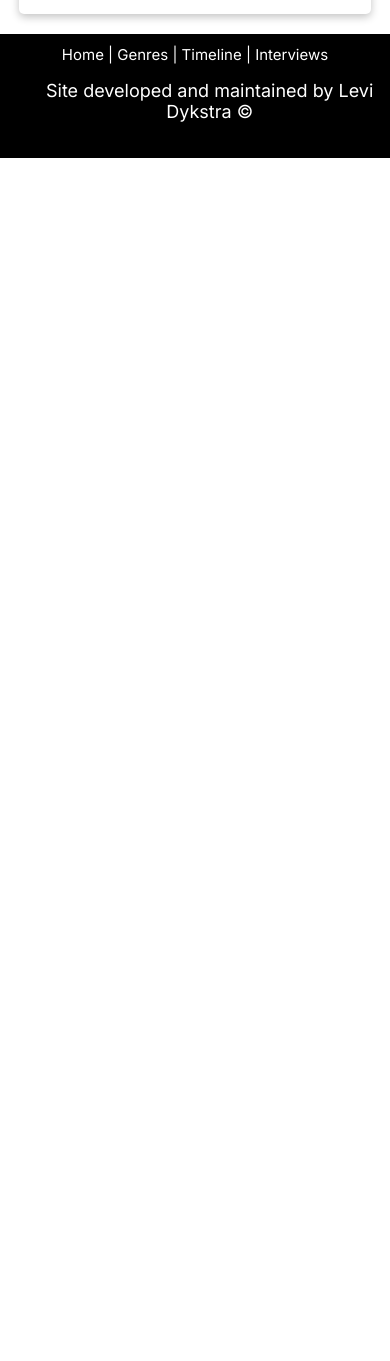
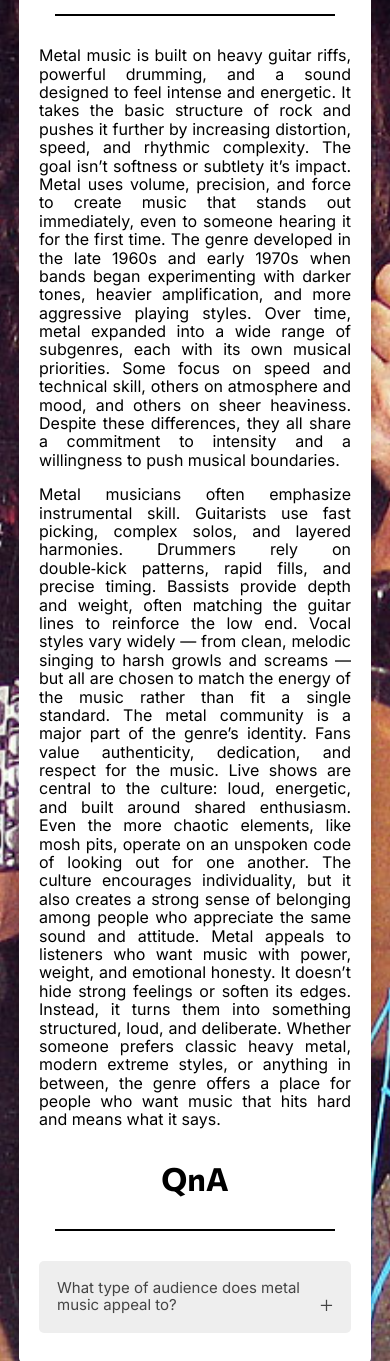
Before and after one commit to LeviCoolio469/3.4-3.8-Levi-Dykstra, a plain HTML site: page index.html in a window 390 px wide. Shown: the part 639-2000 px from the top of the page. Before the commit the page ends 844 px from the top, so only its background shows below. Drawn offline with Linux system fonts and the light colour scheme; a web font is replaced by a local one.

Commit message:
Added content
started accordions, info on pages, and background changes

```diff
--- a/index.html
+++ b/index.html
@@ -23,11 +23,46 @@
     </div>
 
     <div class="parallax">
-        <h1 class="parallax_content">Index</h1>
+        <h1 class="parallax_content">Metal Music</h1>
     </div>
 
     <div class="main_content">
-        <h1>This the idnex page</h1>
+        <h1>About Metal Music</h1>
+        <div class="underline"></div>
+        <p>Metal music is built on heavy guitar riffs, powerful drumming, and a sound designed to feel intense and energetic. It takes the basic structure of rock and pushes it further by increasing distortion, speed, and rhythmic complexity. The goal isn’t softness or subtlety it’s impact. Metal uses volume, precision, and force to create music that stands out immediately, even to someone hearing it for the first time.
+            The genre developed in the late 1960s and early 1970s when bands began experimenting with darker tones, heavier amplification, and more aggressive playing styles. Over time, metal expanded into a wide range of subgenres, each with its own musical priorities. Some focus on speed and technical skill, others on atmosphere and mood, and others on sheer heaviness. Despite these differences, they all share a commitment to intensity and a willingness to push musical boundaries.
+        </p>
+        <p>
+            Metal musicians often emphasize instrumental skill. Guitarists use fast picking, complex solos, and layered harmonies. Drummers rely on double‑kick patterns, rapid fills, and precise timing. Bassists provide depth and weight, often matching the guitar lines to reinforce the low end. Vocal styles vary widely — from clean, melodic singing to harsh growls and screams — but all are chosen to match the energy of the music rather than fit a single standard.
+            The metal community is a major part of the genre’s identity. Fans value authenticity, dedication, and respect for the music. Live shows are central to the culture: loud, energetic, and built around shared enthusiasm. Even the more chaotic elements, like mosh pits, operate on an unspoken code of looking out for one another. The culture encourages individuality, but it also creates a strong sense of belonging among people who appreciate the same sound and attitude.
+            Metal appeals to listeners who want music with power, weight, and emotional honesty. It doesn’t hide strong feelings or soften its edges. Instead, it turns them into something structured, loud, and deliberate. Whether someone prefers classic heavy metal, modern extreme styles, or anything in between, the genre offers a place for people who want music that hits hard and means what it says.
+        </p>
+
+        <h1>QnA</h1>
+        <div class="underline"></div>
+
+        <button class="accordion">What type of audience does metal music appeal to?<span class="accordion_icon">&#128931;</span></button>
+            <div class="panel">
+            <p>Does your outcome obey all relevant laws? These might include the Privacy Act, the Copyright Act, or Harmful Digital Communications laws. For example, have you made sure your digital outcome doesn’t make false allegations, denigrate a person’s ethnic origin or sexual orientation, contains no private information and contains nothing intellectual property that you don’t have permission to include? </p>
+        </div>
+
+        <script>
+            var acc = document.getElementsByClassName("accordion");
+            var i;
+
+            for (i = 0; i < acc.length; i++) {
+            acc[i].addEventListener("click", function() {
+                this.classList.toggle("active");
+                var panel = this.nextElementSibling;
+                if (panel.style.display === "block") {
+                panel.style.display = "none";
+                } else {
+                panel.style.display = "block";
+                }
+            });
+            }
+        </script>
+
     </div>
 
     <footer>
--- a/style.css
+++ b/style.css
@@ -9,11 +9,19 @@
     padding: 20px;
     border-radius: 5px;
     font-family: "Inter", sans-serif;
+    background-color: white;
+}
+
+body{
+  background: url(images/metallica-garage.jpg);
+  background-size: cover;
+  background-position: center center;
 }
 
 h1,h2{
   text-align: center;
   font-family: "Commissioner", sans-serif;
+  padding: 10px;
 }
 
 .parallax {
@@ -78,13 +86,21 @@ h1,h2{
 
 .parallax_content{
   text-align: center;
-  font-size: 100px;
+  font-size: 80px;
   color: red;
   text-shadow: -2px -2px 0 #000, 2px -2px 0 #000, -2px 2px 0 #000, 2px 2px 0 #000;
   position: absolute;
   top: 40%;
   left: 50%;
   transform: translate(-50%, -50%);
+}
+
+.underline{
+  width: 90%;
+  height: 2px;
+  background-color: black;
+  justify-self: center;
+  margin-bottom: 30px;
 }
 
 footer {
@@ -157,6 +173,38 @@ footer p{
   display: none;
 }
 
+.accordion_icon {
+  font-size: 17px;
+  float: right;
+}
+
+.accordion {
+  background-color: #eee;
+  color: #444;
+  cursor: help;
+  padding: 18px;
+  width: 100%;
+  border: none;
+  text-align: left;
+  outline: none;
+  font-size: 15px;
+  transition: 0.3s;
+  margin-bottom: 10px;
+  border-radius: 5px;
+}
+
+.active, .accordion:hover {
+  background-color: #ccc;
+  font-size: 15.3px;
+}
+
+.panel {
+  padding: 0 18px;
+  display: none;
+  background-color: white;
+  overflow: hidden;
+}
+
 @media screen and (max-width: 600px) {
   .topnav a:not(:first-child) {display: none;}
   .topnav a.icon {
```
